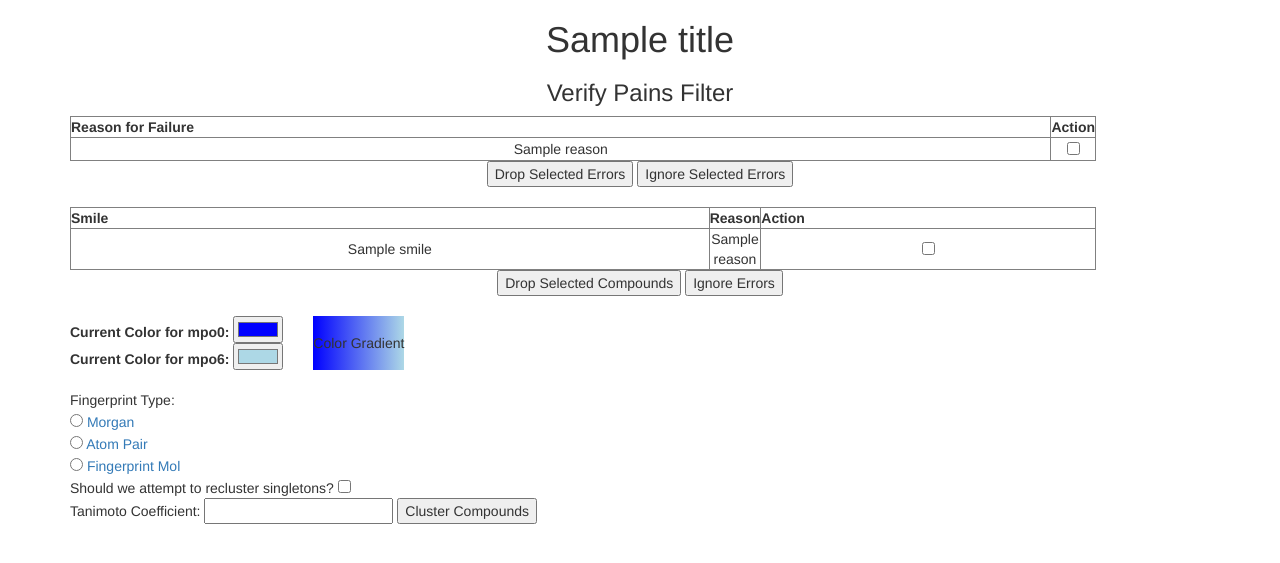
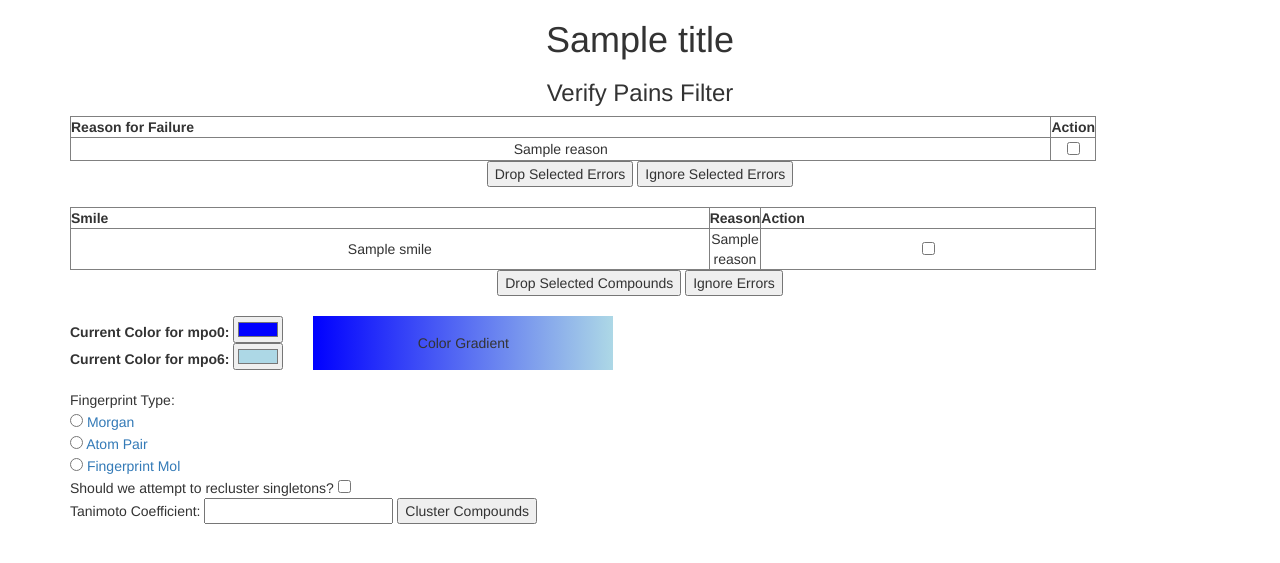
Before and after one commit to sandboxnu/cheminformatics, a Flask app: template app/templates/pains_verify_and_coefficient_use.html in a window 1280 px wide. Shown: the top 563 px of the page. Run offline with Flask 2, Linux system fonts and the light colour scheme; the template is opened without the code that fills it: most values are stand-ins (such as "Sample title", 1, 10 or a date in 2020); some libraries are stand-ins or nearby versions.

Commit message:
Increase size of gradient (#111)

```diff
--- a/app/templates/pains_verify_and_coefficient_use.html
+++ b/app/templates/pains_verify_and_coefficient_use.html
@@ -61,7 +61,7 @@
             .gradient {
               font: "Roboto";
               text-align: center;
-              min-width: 350;
+              min-width: 300px;
               background: linear-gradient(to right,
               #0000ff, #add8e6);
             }
```
